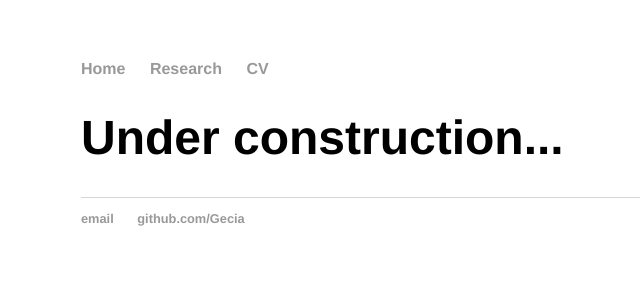
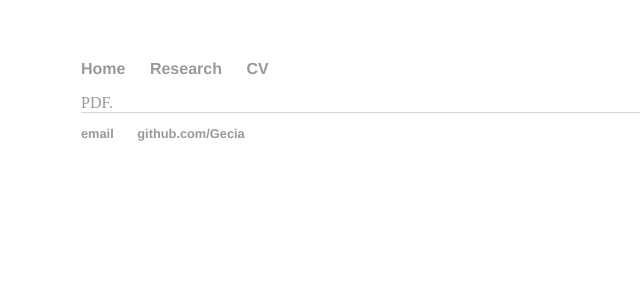
Before and after one commit to Gecia/gecia.github.io, a Jekyll site: the page built from cv/index.html, in a window 1280 px wide. Shown: the top 300 px of the page, without its empty margins (111-751 px from the left). Built offline with Jekyll 4.4.1, drawn with Linux system fonts in a browser that asks for light colours.

Commit message:
attaching cv

```diff
--- a/cv/index.html
+++ b/cv/index.html
@@ -3,5 +3,6 @@ layout: default
 title: Gecia Bravo-Hermsdorff
 ---
 <div class="blurb">
-	<h1>Under construction...</h1>
+	<!-- <h1>Under construction...</h1> -->
+	<a href="gecia.github.io/pdfs/CV_GeciaBravoHermsdorff.pdf" target="_blank">PDF.</a>
 </div><!-- /.blurb -->
```
Also changed, not shown: 1 other file.
